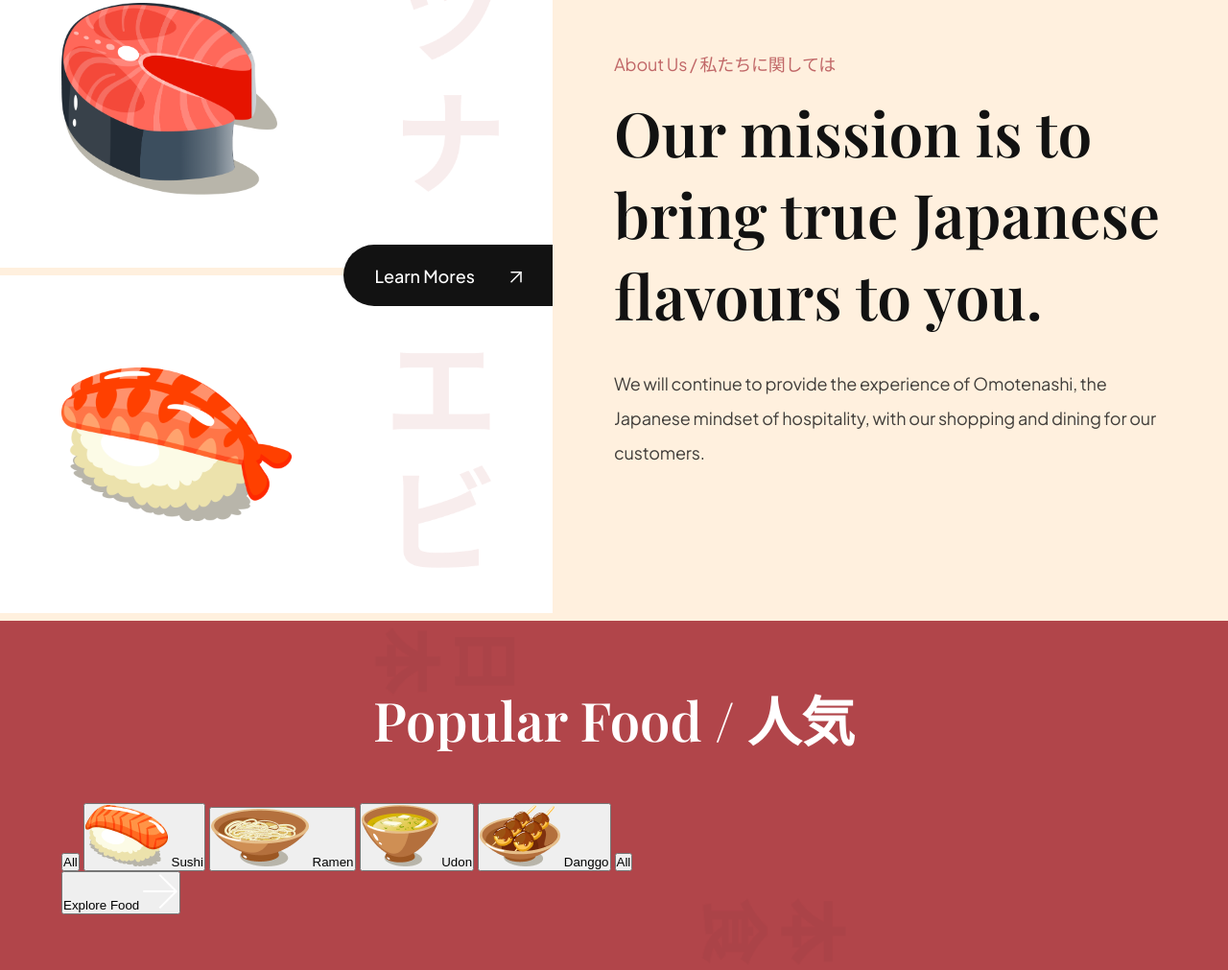
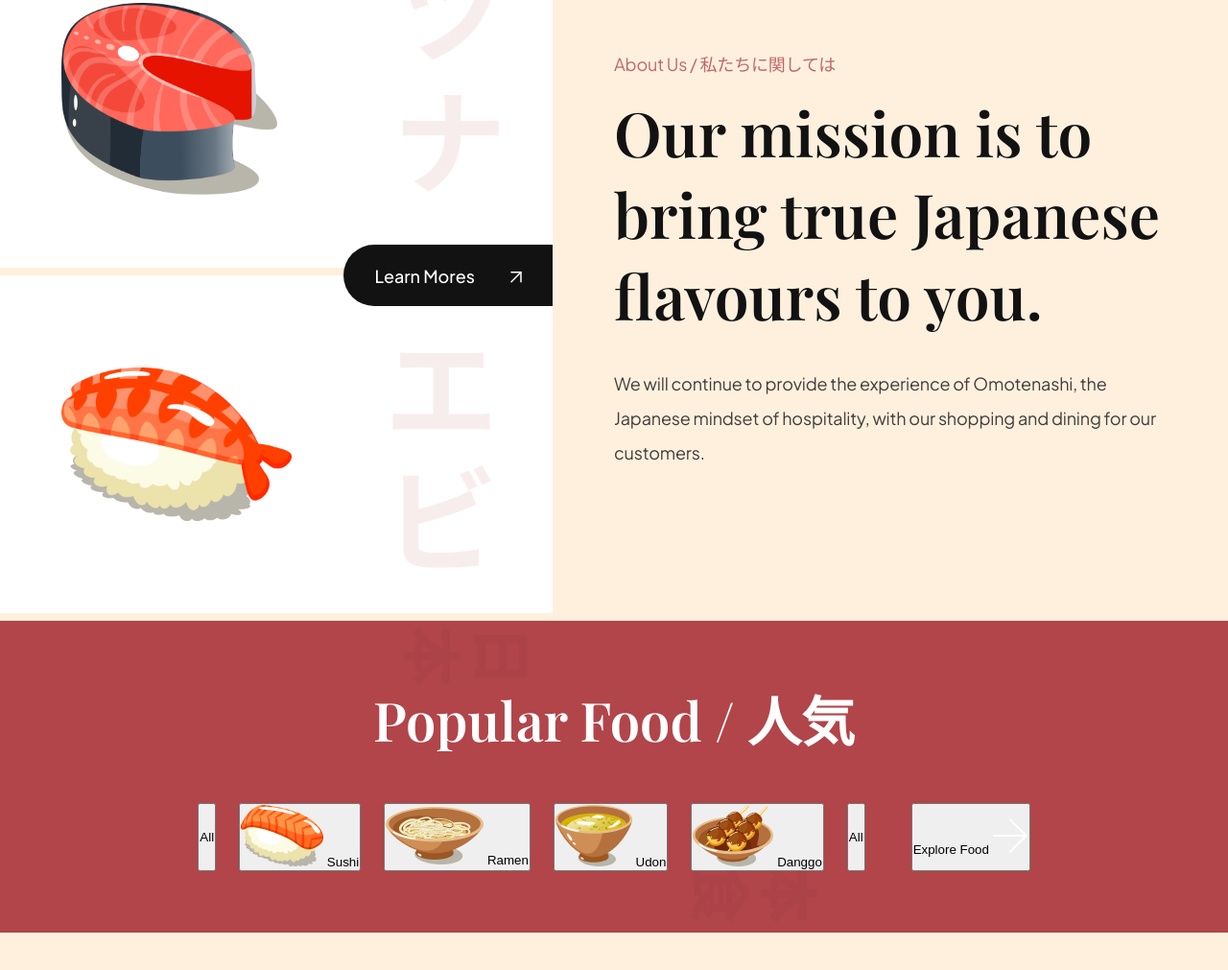
Before and after one commit to linhngkh/sushi-landing-page, a website built with Vite: page index.html in a window 1280 px wide. Shown: the part 902-1913 px from the top of the page at 96% size. After the commit the page ends 1874 px from the top, so only its background shows below. Built offline with nearby package versions, Linux system fonts and the light colour scheme.

Commit message:
build and style menu section

```diff
--- a/css/sections/popular.css
+++ b/css/sections/popular.css
@@ -26,4 +26,8 @@
   margin-top: 48px;
   max-width: 100%;
   overflow-x: auto;
+
+  display: flex;
+  justify-content: center;
+  gap: 24px;
 }
```
